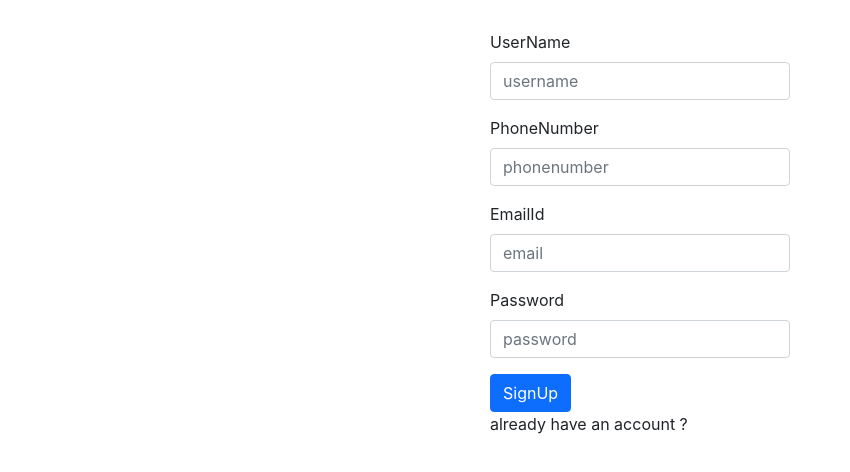
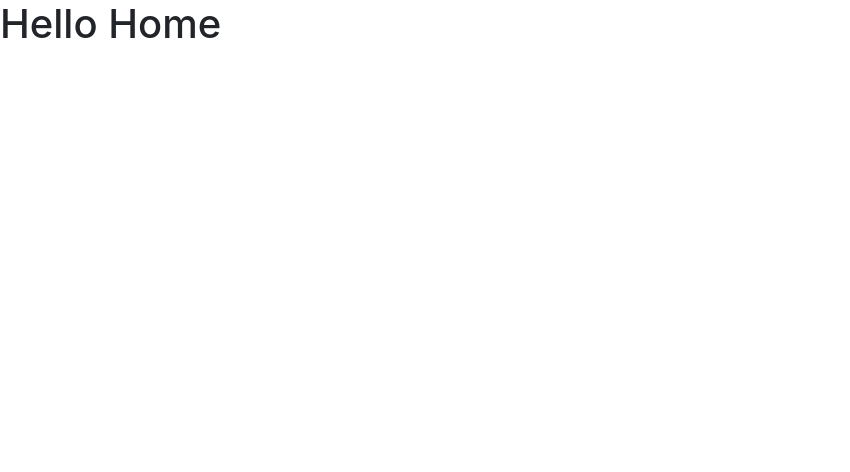
Before and after one commit to ashish-singh96/ecart, a React (Create React App) app: page / in a window 1280 px wide. Shown: the top 472 px of the page, without its empty margins (0-850 px from the left). Built offline with nearby package versions, Linux system fonts and the light colour scheme.

Commit message:
Signup andLogin

```diff
--- a/package.json
+++ b/package.json
@@ -8,6 +8,7 @@
     "@testing-library/user-event": "^13.5.0",
     "react": "^18.2.0",
     "react-dom": "^18.2.0",
+    "react-router-dom": "^5.3.4",
     "react-scripts": "5.0.1",
     "web-vitals": "^2.1.4"
   },
--- a/src/App.js
+++ b/src/App.js
@@ -1,16 +1,35 @@
 import logo from './logo.svg';
 import './App.css';
 import Home from './components/Home';
-import about from './components/about';
-import contact from './components/contact';
+import About from './components/About';
+import Contact from './components/Contact';
 import Menu from './components/Menu';
 import SignUp from './components/SignUp';
 import Login from './components/Login';
+import { Switch } from 'react-router-dom/cjs/react-router-dom';
+import { Route } from 'react-router-dom';
 function App() {
   return (
     <>
-      <SignUp/>
-      {/* <Login/> */}
+      <Switch>
+        <Route exact path={'/'}>
+          <Home />
+        </Route>
+        <Route path={'/login'}>
+          <Login />
+        </Route>
+        <Route path={'/signup'}>
+          <SignUp />
+        </Route>
+        <Route path={'/contact'}>
+          <Contact />
+        </Route>
+
+        <Route path={'about'}>
+          <About />
+        </Route>
+
+      </Switch>
     </>
   );
 }
--- a/src/components/Home.js
+++ b/src/components/Home.js
@@ -3,7 +3,7 @@ import React from 'react'
 const Home = () => {
   return (
     <div>
-
+       <h1>Hello Home</h1>
     </div>
 
   )
--- a/src/components/Login.js
+++ b/src/components/Login.js
@@ -1,4 +1,5 @@
 import React,{useState} from 'react'
+import { Link } from 'react-router-dom';
 
 const Login = () => {
     /*
@@ -49,6 +50,7 @@ const Login = () => {
 
 
                 <button  onClick={(e)=> handleSubmit(e)} className="btn btn-dark">Login</button>
+                <p><Link to={'/signup'}>New User Registration</Link></p>
             </form>
 
         </div>
--- a/src/components/SignUp.js
+++ b/src/components/SignUp.js
@@ -1,4 +1,5 @@
 import React,{useState} from 'react'
+import { Link } from 'react-router-dom';
 import Login from './Login';
 
 const SignUp = () => {
@@ -78,7 +79,7 @@ const SignUp = () => {
 
 
   <button className="btn btn-primary" onClick={(e)=>handleSubmit(e)}>SignUp</button>
-  <p>already have an account ?</p>
+  <p><Link to={'/login'}>already have an account ?</Link> </p>
 </form>
 
     </div>
--- a/src/index.js
+++ b/src/index.js
@@ -2,7 +2,12 @@ import React from 'react';
 import ReactDOM from 'react-dom/client';
 import './index.css';
 import App from './App';
+import { BrowserRouter } from 'react-router-dom/cjs/react-router-dom.min';
 const root = ReactDOM.createRoot(document.getElementById('root'));
+
 root.render(
-      <App />
+      <BrowserRouter>
+        <App />
+      </BrowserRouter>
+
 );
```
Also changed, not shown: 1 other file (tests, documents, lock files or other folders).
